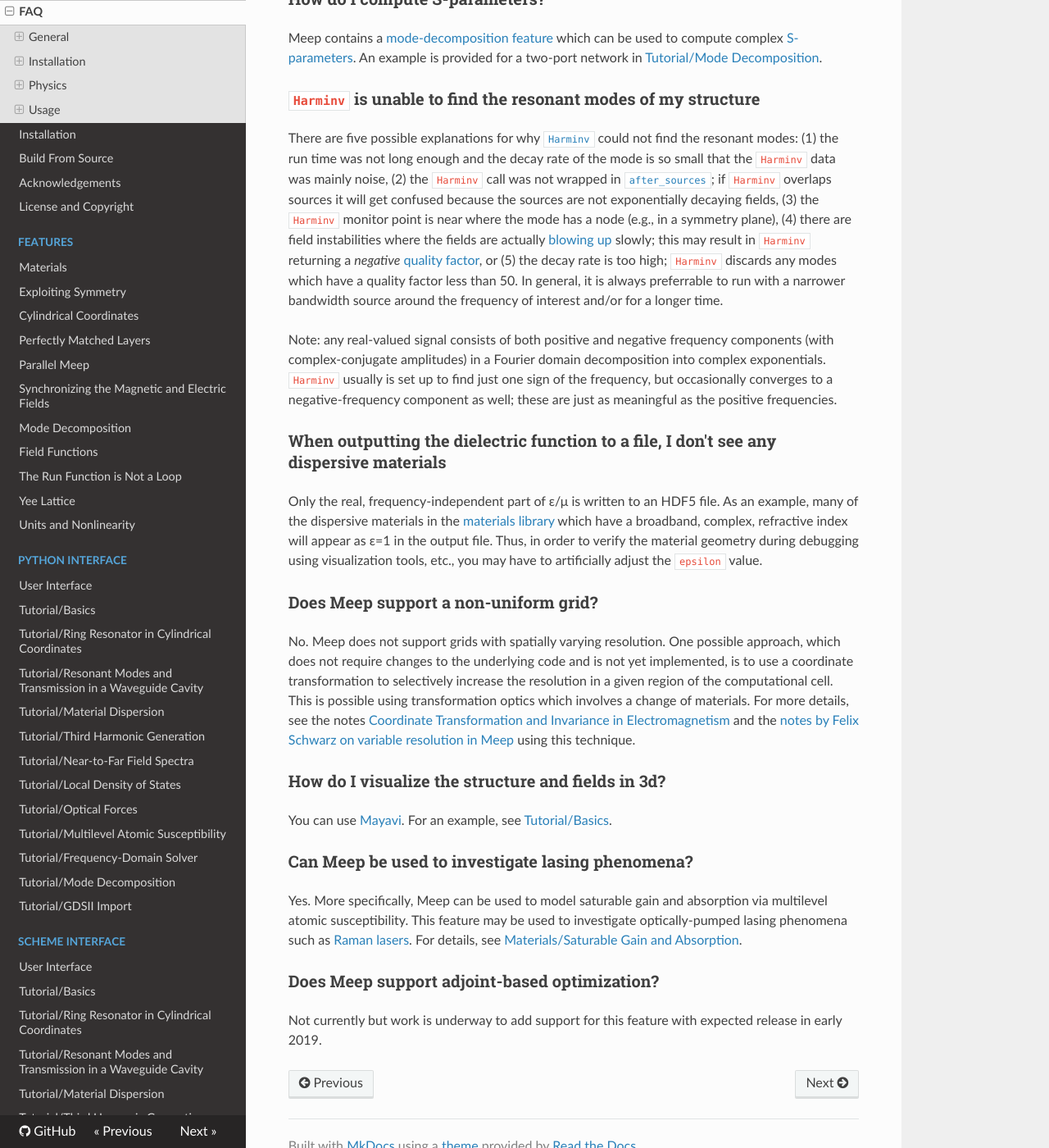
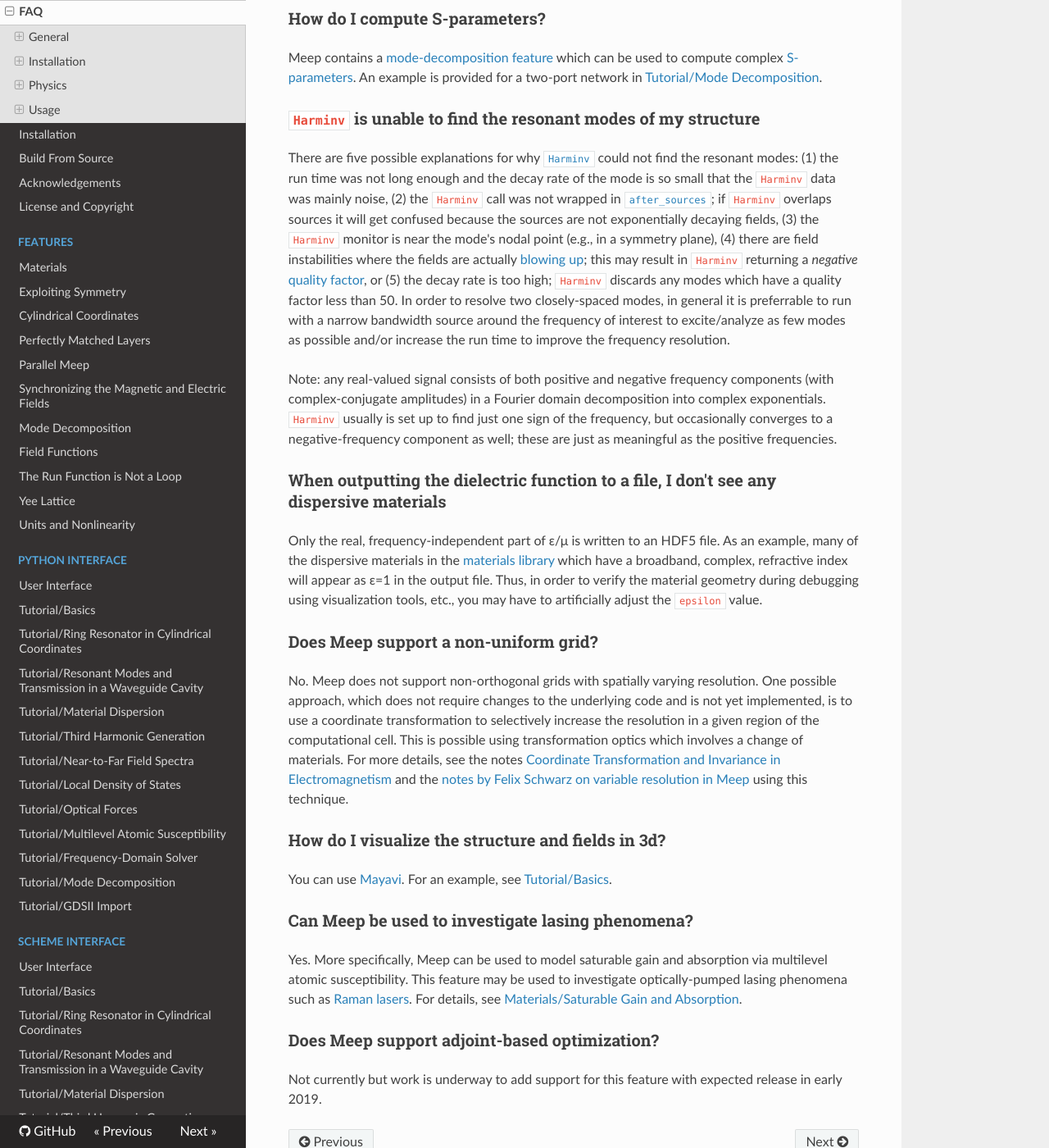
Before and after one commit to NanoComp/meep, an MkDocs documentation site: the page built from doc/docs/FAQ.md, in a window 1280 px wide and 1400 px high, scrolled down 11114 px. Shown: the whole window at 82% size. Built offline with MkDocs 1.6.1, drawn with Linux system fonts in a browser that asks for light colours; nearby versions of some CDN libraries; formulas are drawn with MathJax 3; old or Windows-style settings are respelled for this version of MkDocs; some of the changed text lies outside the part shown.

Commit message:
additional clarification to some FAQs

```diff
--- a/doc/docs/FAQ.md
+++ b/doc/docs/FAQ.md
@@ -93,7 +93,7 @@
 
 ### Why are there strange peaks in my reflectance/transmittance spectrum when modeling planar or periodic structures?
 
-Firstly, the simulation run time may be too short and your results may have yet to be sufficiently [converged](#checking-convergence). Secondly, modeling flat/planar structures typically requires a 1d cell and periodic structures a single unit cell in 2d/3d. You may be using a higher-dimensional cell with multiple periods (a supercell) which introduces unwanted additional modes due to band folding. For more details, see Section 4.6 ("Sources in Supercells") in [Chapter 4](http://arxiv.org/abs/arXiv:1301.5366) ("Electromagnetic Wave Source Conditions") of the book [Advances in FDTD Computational Electrodynamics: Photonics and Nanotechnology](https://www.amazon.com/Advances-FDTD-Computational-Electrodynamics-Nanotechnology/dp/1608071707). Note that a 1d cell must be along the $z$ direction with only the E<sub>x</sub> and H<sub>y</sub> field components permitted.
+There are two possible explanations: (1) the simulation run time may be too short and your results have not sufficiently [converged](#checking-convergence), or (2) you may be using a higher-dimensional cell with multiple periods (a supercell) which introduces unwanted additional modes due to band folding. Modeling flat/planar structures typically requires a 1d cell and periodic structures a single unit cell in 2d/3d. For more details, see Section 4.6 ("Sources in Supercells") in [Chapter 4](http://arxiv.org/abs/arXiv:1301.5366) ("Electromagnetic Wave Source Conditions") of [Advances in FDTD Computational Electrodynamics: Photonics and Nanotechnology](https://www.amazon.com/Advances-FDTD-Computational-Electrodynamics-Nanotechnology/dp/1608071707). Note that a 1d cell must be along the $z$ direction with only the E<sub>x</sub> and H<sub>y</sub> field components permitted.
 
 Usage
 -----
@@ -116,7 +116,7 @@
 
 ### Why are the fields blowing up in my simulation?
 
-Instability in the fields is likely due to one of three causes: (1) [PML](Python_User_Interface.md#pml) overlapping dispersive materials based on a [Drude-Lorentzian susceptibility](Python_User_Interface.md#lorentziansusceptibility) in the presence of [backward-wave modes](https://journals.aps.org/pre/abstract/10.1103/PhysRevE.79.065601) (fix: replace the PML with an [Absorber](Python_User_Interface.md#absorber)), (2) the frequency of a Lorentzian susceptibility term is too high relative to the grid discretization (fix: increase the resolution and/or turn off subpixel smothing and/or reduce the Courant factor), or (3) a material with a [wavelength-independent negative real permittivity](#why-does-my-simulation-diverge-if-0) (fix: [fit the permittivity to a broadband Drude-Lorentzian susceptibility](#how-do-i-import-n-and-k-values-into-meep)).
+Instability in the fields is likely due to one of four causes: (1) [PML](Python_User_Interface.md#pml) overlapping dispersive materials based on a [Drude-Lorentzian susceptibility](Python_User_Interface.md#lorentziansusceptibility) in the presence of [backward-wave modes](https://journals.aps.org/pre/abstract/10.1103/PhysRevE.79.065601) (fix: replace the PML with an [Absorber](Python_User_Interface.md#absorber)), (2) the frequency of a Lorentzian susceptibility term is too high relative to the grid discretization (fix: increase the resolution and/or reduce the Courant factor), (3) a material with a [wavelength-independent negative real permittivity](#why-does-my-simulation-diverge-if-0) (fix: [fit the permittivity to a broadband Drude-Lorentzian susceptibility](#how-do-i-import-n-and-k-values-into-meep)), or (4) a pixel on an interface boundary or a dispersive material with Drude-Lorentzian susceptibility has ε < 1 (fix: turn off subpixel averaging).
 
 ### Does Meep support importing GDSII files?
 
@@ -148,7 +148,7 @@
 
 ### What is a good rule of thumb for the grid resolution?
 
-At least 8 pixels per wavelength in the lossless dielectric material with the *highest* index. Resolving the [skin depth of metals](https://en.wikipedia.org/wiki/Skin_effect), which is typically tens of nanometers at optical frequencies, will require a pixel size of comparable dimensions since [subpixel averaging does not apply to dispersive materials](#can-subpixel-averaging-be-applied-to-dispersive-materials).
+At least 8 pixels per wavelength in the lossless dielectric material with the highest index. Resolving the [skin depth of metals](https://en.wikipedia.org/wiki/Skin_effect), which is typically tens of nanometers at optical frequencies, will require a pixel size of comparable dimensions since [subpixel averaging does not apply to dispersive materials](#can-subpixel-averaging-be-applied-to-dispersive-materials).
 
 ### How do I compute the group velocity of a mode?
 
@@ -193,8 +193,7 @@
 
 ### `Harminv` is unable to find the resonant modes of my structure
 
-There are five possible explanations for why [`Harminv`](Python_User_Interface.md#harminv) could not find the resonant modes: (1) the run time was not long enough and the decay rate of the mode is so small that the `Harminv` data was mainly noise, (2) the `Harminv` call was not wrapped in [`after_sources`](Python_User_Interface.md#controlling-when-a-step-function-executes); if `Harminv` overlaps sources it will get confused because the sources are not exponentially decaying fields, (3) the `Harminv` monitor point is near where the mode has a node (e.g., in a symmetry plane), (4) there are field instabilities where the fields are actually [blowing up](#why-are-the-fields-blowing-up-in-my-simulation) slowly; this may result in `Harminv` returning a *negative* [quality factor](https://en.wikipedia.org/wiki/Q_factor), or (5) the decay rate is too high; `Harminv` discards any modes which have a quality factor less than 50. In general, it is always preferrable to run with a narrower bandwidth source around the frequency of interest and/or for a longer time.
-
+There are five possible explanations for why [`Harminv`](Python_User_Interface.md#harminv) could not find the resonant modes: (1) the run time was not long enough and the decay rate of the mode is so small that the `Harminv` data was mainly noise, (2) the `Harminv` call was not wrapped in [`after_sources`](Python_User_Interface.md#controlling-when-a-step-function-executes); if `Harminv` overlaps sources it will get confused because the sources are not exponentially decaying fields, (3) the `Harminv` monitor is near the mode's nodal point (e.g., in a symmetry plane), (4) there are field instabilities where the fields are actually [blowing up](#why-are-the-fields-blowing-up-in-my-simulation); this may result in `Harminv` returning a *negative* [quality factor](https://en.wikipedia.org/wiki/Q_factor), or (5) the decay rate is too high; `Harminv` discards any modes which have a quality factor less than 50. In order to resolve two closely-spaced modes, in general it is preferrable to run with a narrow bandwidth source around the frequency of interest to excite/analyze as few modes as possible and/or increase the run time to improve the frequency resolution.
 
 Note: any real-valued signal consists of both positive and negative frequency components (with complex-conjugate amplitudes) in a Fourier domain decomposition into complex exponentials. `Harminv` usually is set up to find just one sign of the frequency, but occasionally converges to a negative-frequency component as well; these are just as meaningful as the positive frequencies.
 
@@ -204,7 +203,7 @@
 
 ### Does Meep support a non-uniform grid?
 
-No. Meep does not support grids with spatially varying resolution. One possible approach, which does not require changes to the underlying code and is not yet implemented, is to use a coordinate transformation to selectively increase the resolution in a given region of the computational cell. This is possible using transformation optics which involves a change of materials. For more details, see the notes [Coordinate Transformation and Invariance in Electromagnetism](http://math.mit.edu/~stevenj/18.369/coordinate-transform.pdf) and the [notes by Felix Schwarz on variable resolution in Meep](https://github.com/fesc3555/meep_variable_resolution) using this technique.
+No. Meep does not support non-orthogonal grids with spatially varying resolution. One possible approach, which does not require changes to the underlying code and is not yet implemented, is to use a coordinate transformation to selectively increase the resolution in a given region of the computational cell. This is possible using transformation optics which involves a change of materials. For more details, see the notes [Coordinate Transformation and Invariance in Electromagnetism](http://math.mit.edu/~stevenj/18.369/coordinate-transform.pdf) and the [notes by Felix Schwarz on variable resolution in Meep](https://github.com/fesc3555/meep_variable_resolution) using this technique.
 
 ### How do I visualize the structure and fields in 3d?
 
```
Also changed, not shown: other parts of doc/docs/FAQ.md (+3 -3 lines), doc/docs/Perfectly_Matched_Layer.md (+2 -2 lines).
